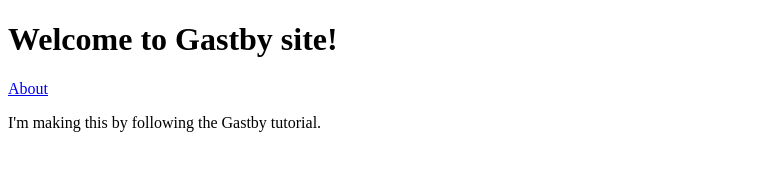
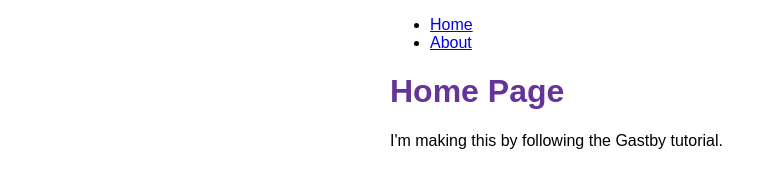
Before and after one commit to drjonesy/my-first-gatsby-site, a Gatsby site: page / in a window 1280 px wide. Shown: the whole page, without its empty margins (0-777 px from the left). Built offline with nearby package versions, Linux system fonts and the light colour scheme; Gatsby itself is replaced by a stand-in of ours.

Commit message:
Created Layout Component and Applied CSS Module

```diff
--- /dev/null
+++ b/src/components/layout.js
@@ -0,0 +1,28 @@
+import * as React from 'react';
+import { Link } from 'gatsby';
+import {
+    container,
+    heading,
+    navLinks,
+    navLinkItem,
+    navLinkText
+} from './layout.module.css';
+
+const Layout = ({ pageTitle, children }) => {
+    return (
+        <div className={container}>
+            <nav>
+                <ul className={navLinks}>
+                    <li className={navLinkItem}><Link to="/" className={navLinkText}>Home</Link></li>
+                    <li className={navLinkItem}><Link to="/about" className={navLinkText}>About</Link></li>
+                </ul>
+            </nav>
+            <main>
+                <h1 className={heading}>{pageTitle}</h1>
+                {children}
+            </main>
+        </div>
+    );
+}
+
+export default Layout;
--- /dev/null
+++ b/src/components/layout.module.css
@@ -0,0 +1,19 @@
+.container {
+    margin: auto;
+    max-width: 500px;
+    font-family: sans-serif;
+}
+.heading {
+    color: rebeccapurple;
+  }
+.nav-links {
+    display: flex;
+    list-style: none;
+    padding-left: 0;
+}
+.nav-link-item {
+    padding-right: 2rem;
+}
+.nav-link-text {
+    color: black;
+}
--- a/src/pages/index.js
+++ b/src/pages/index.js
@@ -1,13 +1,11 @@
 import * as React from "react";
-import { Link } from 'gatsby';
+import Layout from "../components/layout";
 
 const IndexPage = () => {
   return (
-    <main>
-      <h1>Welcome to Gastby site!</h1>
-      <Link to="/about">About</Link>
+    <Layout pageTitle="Home Page">
       <p>I'm making this by following the Gastby tutorial.</p>
-    </main>
+    </Layout>
   );
 }
 
```
Also changed, not shown: src/pages/about.js (+3 -5 lines).
